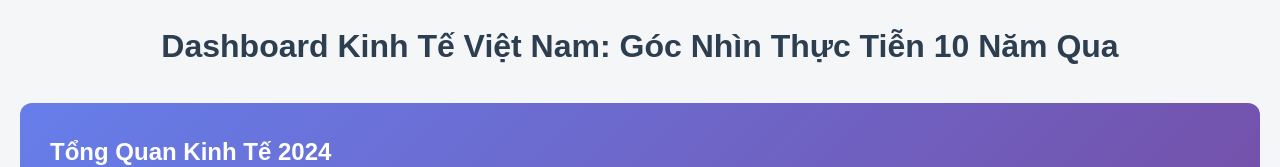
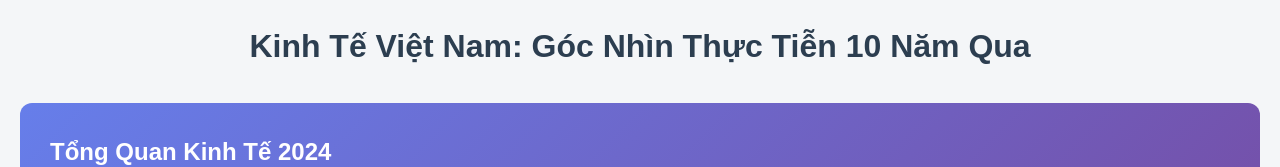
Before and after one commit to devbkl13/chiaseprovn-kinhte, a plain HTML site: page kinh-te-10-nam.html in a window 1280 px wide. Shown: the top 167 px of the page. Drawn offline with nearby package versions, Linux system fonts and the light colour scheme.

Commit message:
Trigger github action

```diff
--- a/kinh-te-10-nam.html
+++ b/kinh-te-10-nam.html
@@ -4,7 +4,7 @@
 <head>
     <meta charset="UTF-8">
     <meta name="viewport" content="width=device-width, initial-scale=1.0">
-    <title>Dashboard Kinh Tế Việt Nam 10 Năm Qua</title>
+    <title>Kinh Tế Việt Nam 10 Năm Qua</title>
     <script src="https://cdn.jsdelivr.net/npm/chart.js"></script>
     <style>
         body {
@@ -117,7 +117,7 @@
 </head>
 
 <body>
-    <h1>Dashboard Kinh Tế Việt Nam: Góc Nhìn Thực Tiễn 10 Năm Qua</h1>
+    <h1>Kinh Tế Việt Nam: Góc Nhìn Thực Tiễn 10 Năm Qua</h1>
 
     <div class="overview">
         <h2 style="color: white; margin-top: 0;">Tổng Quan Kinh Tế 2024</h2>
```
